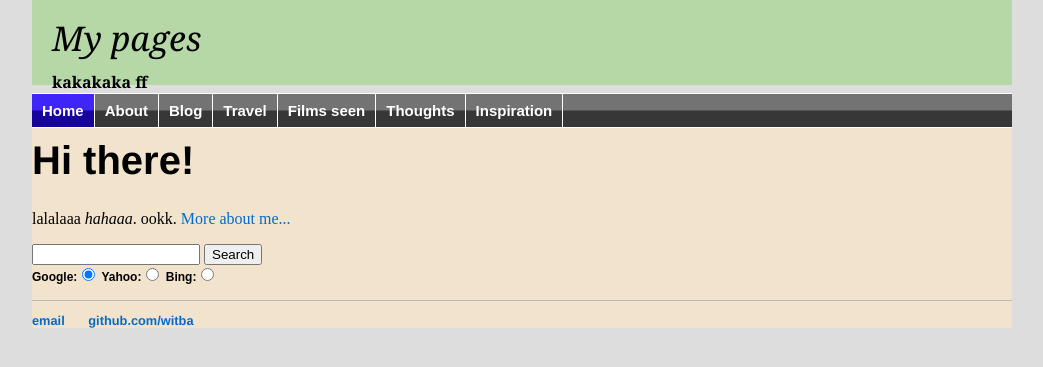
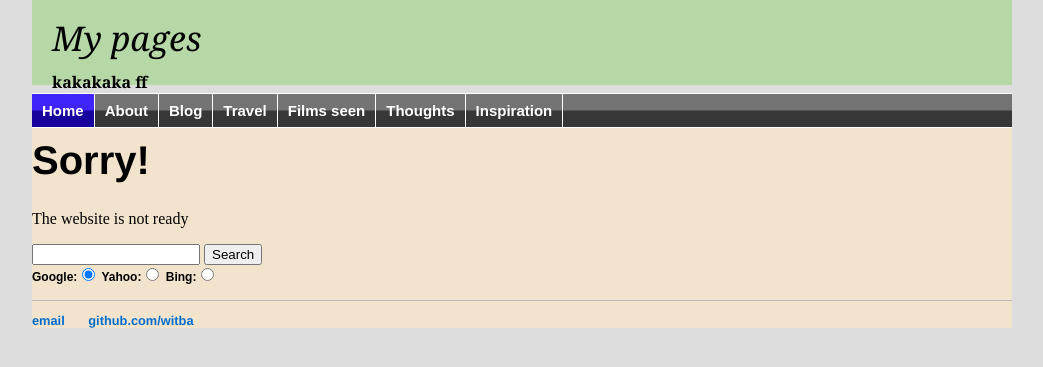
Before and after one commit to witba/witba.github.io, a Jekyll site: the page built from index.html, in a window 1280 px wide. Shown: the top 367 px of the page, without its empty margins (118-1161 px from the left). Built offline with Jekyll 4.4.1, drawn with Linux system fonts in a browser that asks for light colours.

Commit message:
Update index.html

```diff
--- a/index.html
+++ b/index.html
@@ -4,8 +4,8 @@ title: Witek
 ---
 
 		<div class="blurb">
-			<h1>Hi there!</h1>
-			<p>lalalaaa <em>hahaaa</em>. ookk. <a href="/about">More about me...</a></p>
+			<h1>Sorry!</h1>
+			<p>The website is not ready</p>
 </div>
 
 
```
